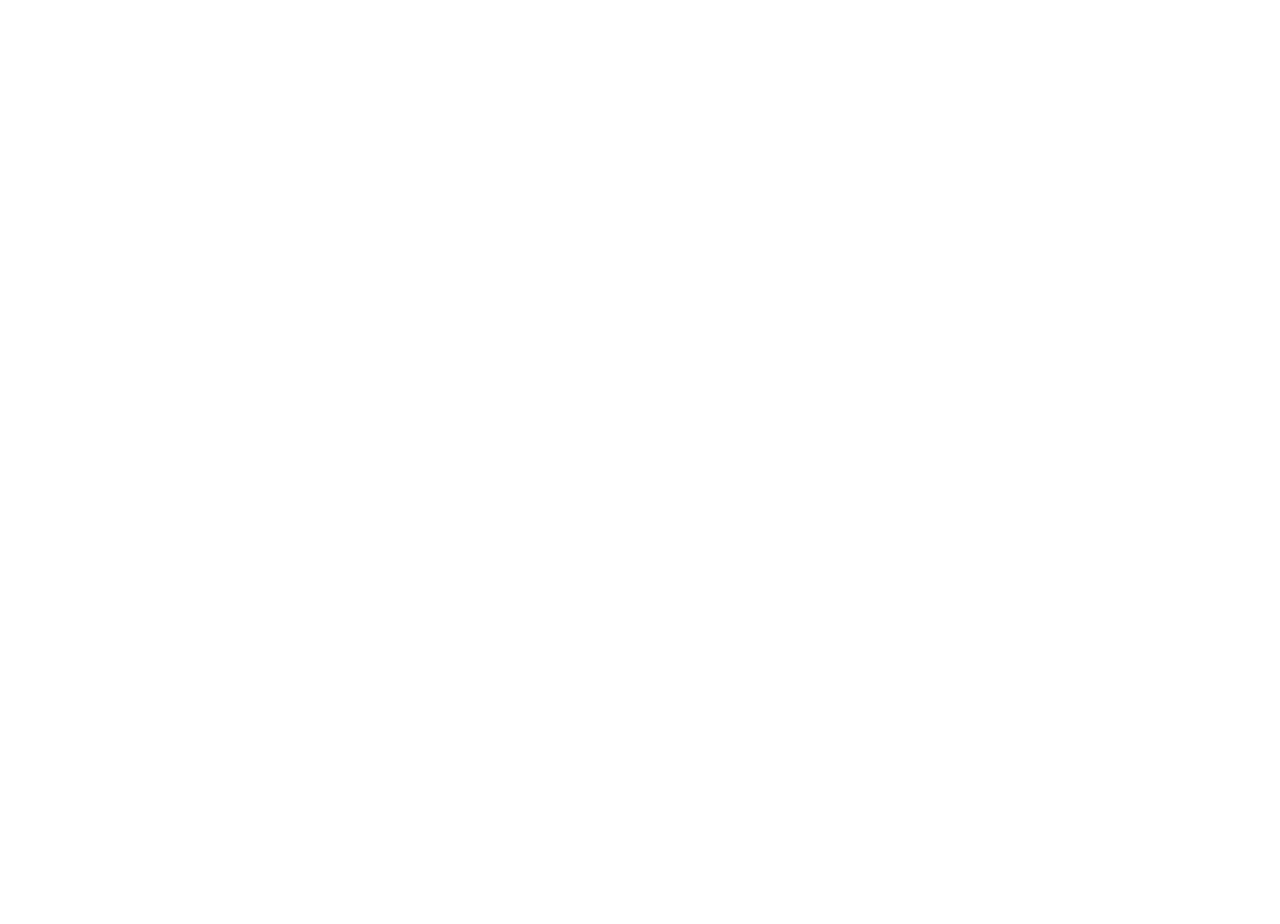
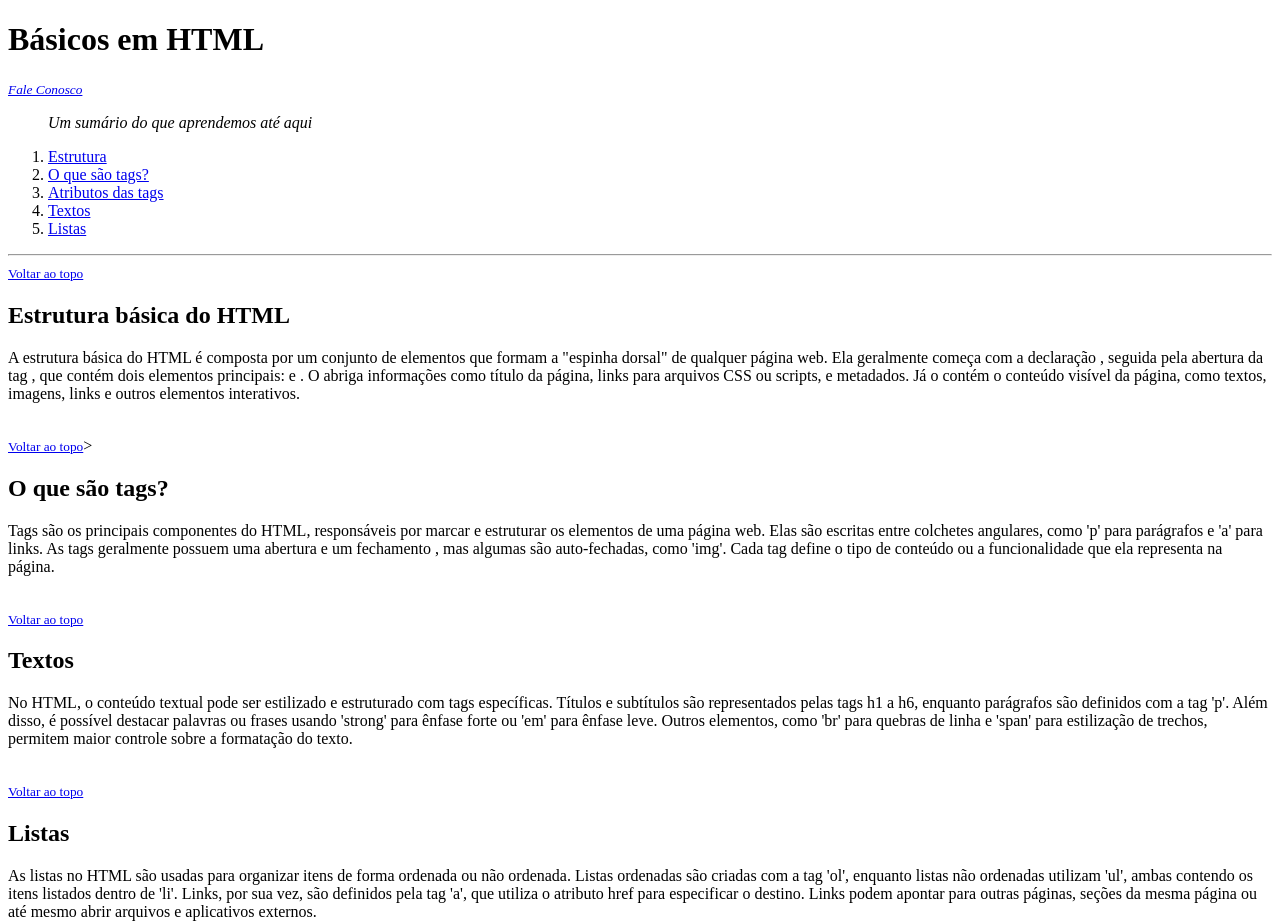
Before and after one commit to flpaugusto182/dio-exercicios, a plain HTML site: page index.html in a window 1280 px wide. Before the commit the page ends 800 px from the top, so only its background shows below. Drawn offline with Linux system fonts and the light colour scheme.

Commit message:
Atividade completa

```diff
--- a/index.html
+++ b/index.html
@@ -3,10 +3,39 @@
 <head>
     <meta charset="UTF-8">
     <meta name="viewport" content="width=device-width, initial-scale=1.0">
-    <title>Conhecimentos básicos de HTML</title>
+    <title>Conhecimentos em HTML</title>
+    <h1 id="titulo"> Básicos em HTML</h1>
+    <i><small><a href="about.html">Fale Conosco</a></small></i>
+    <i><blockquote>Um sumário do que aprendemos até aqui</blockquote></i>
+
+    <ol>
+    <li><a href="#estrutura" >Estrutura</a> <br></li>
+    <li><a href="#tags" >O que são tags?</a><br></li>
+    <li><a href="#atributos" >Atributos das tags</a><br></li>
+    <li><a href="#textos" >Textos</a><br></li>
+    <li><a href="#listas" >Listas</a><br></li>
+    </ol>
+    <hr>
+
+
 
 </head>
 <body>
+    <small> <a href="#titulo">Voltar ao topo</small></a>
+    <h2 id="estrutura">Estrutura básica do HTML</h2>
+    <p>A estrutura básica do HTML é composta por um conjunto de elementos que formam a "espinha dorsal" de qualquer página web. Ela geralmente começa com a declaração <!DOCTYPE html>, seguida pela abertura da tag <html>, que contém dois elementos principais: <head> e <body>. O <head> abriga informações como título da página, links para arquivos CSS ou scripts, e metadados. Já o <body> contém o conteúdo visível da página, como textos, imagens, links e outros elementos interativos.</p>
+    <br>
+    <small> <a href="#titulo">Voltar ao topo</small></a>>
 
+    <h2 id="tags">O que são tags?</h2>
+    <p>Tags são os principais componentes do HTML, responsáveis por marcar e estruturar os elementos de uma página web. Elas são escritas entre colchetes angulares, como 'p' para parágrafos e 'a' para links. As tags geralmente possuem uma abertura e um fechamento , mas algumas são auto-fechadas, como 'img'. Cada tag define o tipo de conteúdo ou a funcionalidade que ela representa na página.</p><br>
+
+    <small> <a href="#titulo">Voltar ao topo</small></a>
+    <h2 id="textos">Textos</h2>
+    <p>No HTML, o conteúdo textual pode ser estilizado e estruturado com tags específicas. Títulos e subtítulos são representados pelas tags h1 a h6, enquanto parágrafos são definidos com a tag 'p'. Além disso, é possível destacar palavras ou frases usando 'strong' para ênfase forte ou 'em' para ênfase leve. Outros elementos, como 'br' para quebras de linha e 'span' para estilização de trechos, permitem maior controle sobre a formatação do texto.</p><br>
+
+    <small><a href="#titulo">Voltar ao topo</small></a>
+    <h2 id="listas">Listas</h2>
+    <p>As listas no HTML são usadas para organizar itens de forma ordenada ou não ordenada. Listas ordenadas são criadas com a tag 'ol', enquanto listas não ordenadas utilizam 'ul', ambas contendo os itens listados dentro de 'li'. Links, por sua vez, são definidos pela tag 'a', que utiliza o atributo href para especificar o destino. Links podem apontar para outras páginas, seções da mesma página ou até mesmo abrir arquivos e aplicativos externos.</p><br>
 </body>
 </html>
```
